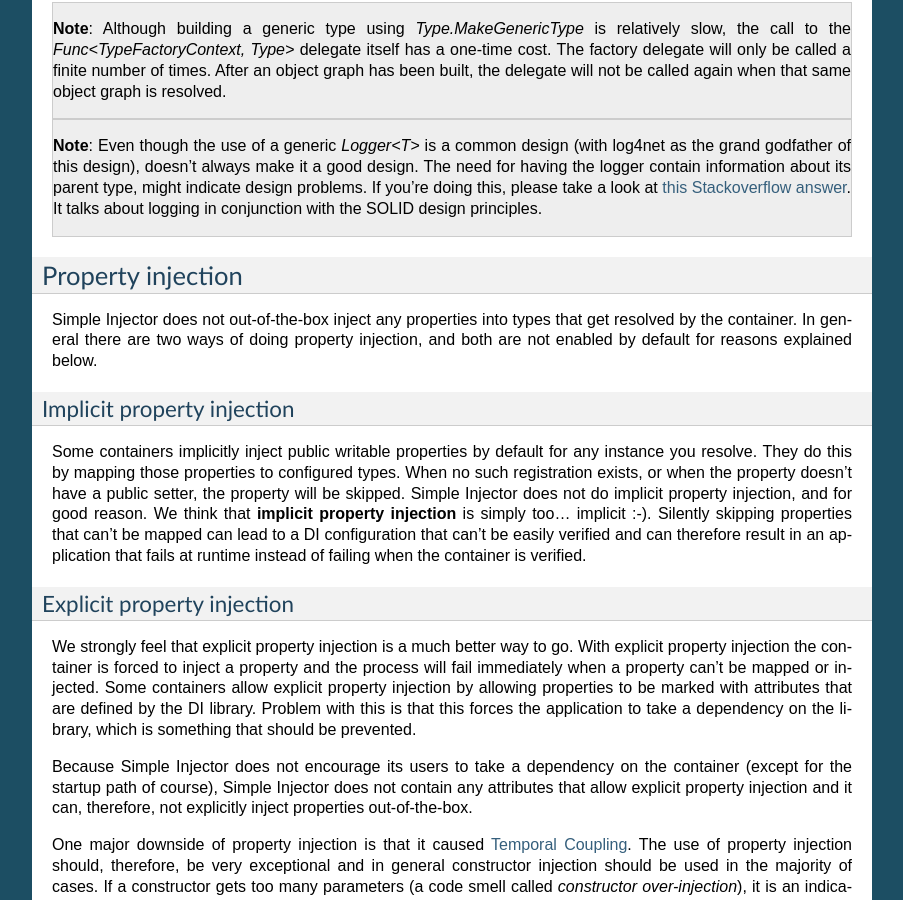
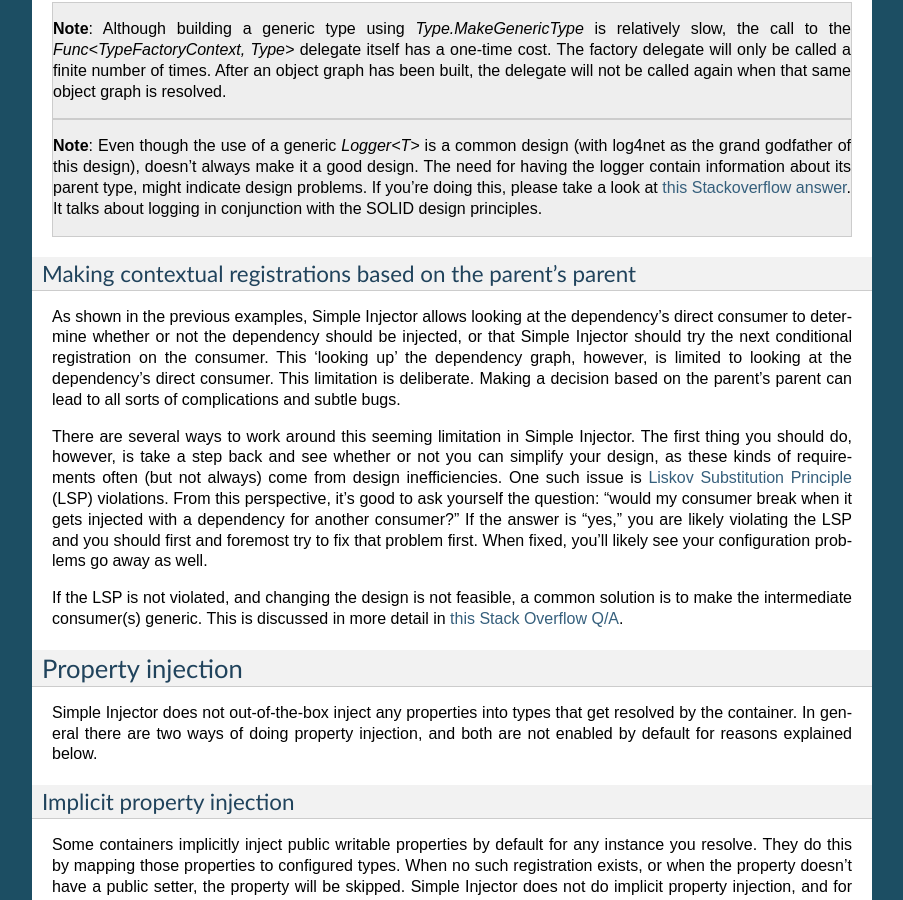
Before and after one commit to simpleinjector/Documentation, a Sphinx documentation site: the page built from source/advanced.rst, in a window 1280 px wide and 900 px high, scrolled down 8445 px. Shown: the whole window, without its empty margins (198-1101 px from the left). Built offline with Sphinx 7.4.7, drawn with Linux system fonts in a browser that asks for light colours; some of the changed text lies outside the part shown.

Commit message:
Contextual injection section improved.
Fixes #87. Making contextual registrations based on the parent's parent
added.

```diff
--- a/source/advanced.rst
+++ b/source/advanced.rst
@@ -413,6 +413,17 @@ In the previous code snippet you supply the **RegisterConditional** method with
 
     **Note**: Even though the use of a generic *Logger<T>* is a common design (with log4net as the grand godfather of this design), doesn't always make it a good design. The need for having the logger contain information about its parent type, might indicate design problems. If you're doing this, please take a look at `this Stackoverflow answer <https://stackoverflow.com/a/9915056/264697>`_. It talks about logging in conjunction with the SOLID design principles.
 
+.. _contextual-parent-parent:
+
+Making contextual registrations based on the parent's parent
+------------------------------------------------------------
+
+As shown in the previous examples, Simple Injector allows looking at the dependency's direct consumer to determine whether or not the dependency should be injected, or that Simple Injector should try the next conditional registration on the consumer. This 'looking up' the dependency graph, however, is limited to looking at the dependency's direct consumer. This limitation is deliberate. Making a decision based on the parent's parent can lead to all sorts of complications and subtle bugs.
+
+There are several ways to work around this seeming limitation in Simple Injector. The first thing you should do, however, is take a step back and see whether or not you can simplify your design, as these kinds of requirements often (but not always) come from design inefficiencies. One such issue is `Liskov Substitution Principle <https://en.wikipedia.org/wiki/Liskov_substitution_principle>`_ (LSP) violations. From this perspective, it's good to ask yourself the question: "would my consumer break when it gets injected with a dependency for another consumer?" If the answer is "yes," you are likely violating the LSP and you should first and foremost try to fix that problem first. When fixed, you'll likely see your configuration problems go away as well.
+
+If the LSP is not violated, and changing the design is not feasible, a common solution is to make the intermediate consumer(s) generic. This is discussed in more detail in `this Stack Overflow Q/A <https://stackoverflow.com/questions/53815493/inject-dependency-dynamically-based-on-call-chain-using-simple-injector>`_.
+
 
 .. _Property-Injection:
 
```
